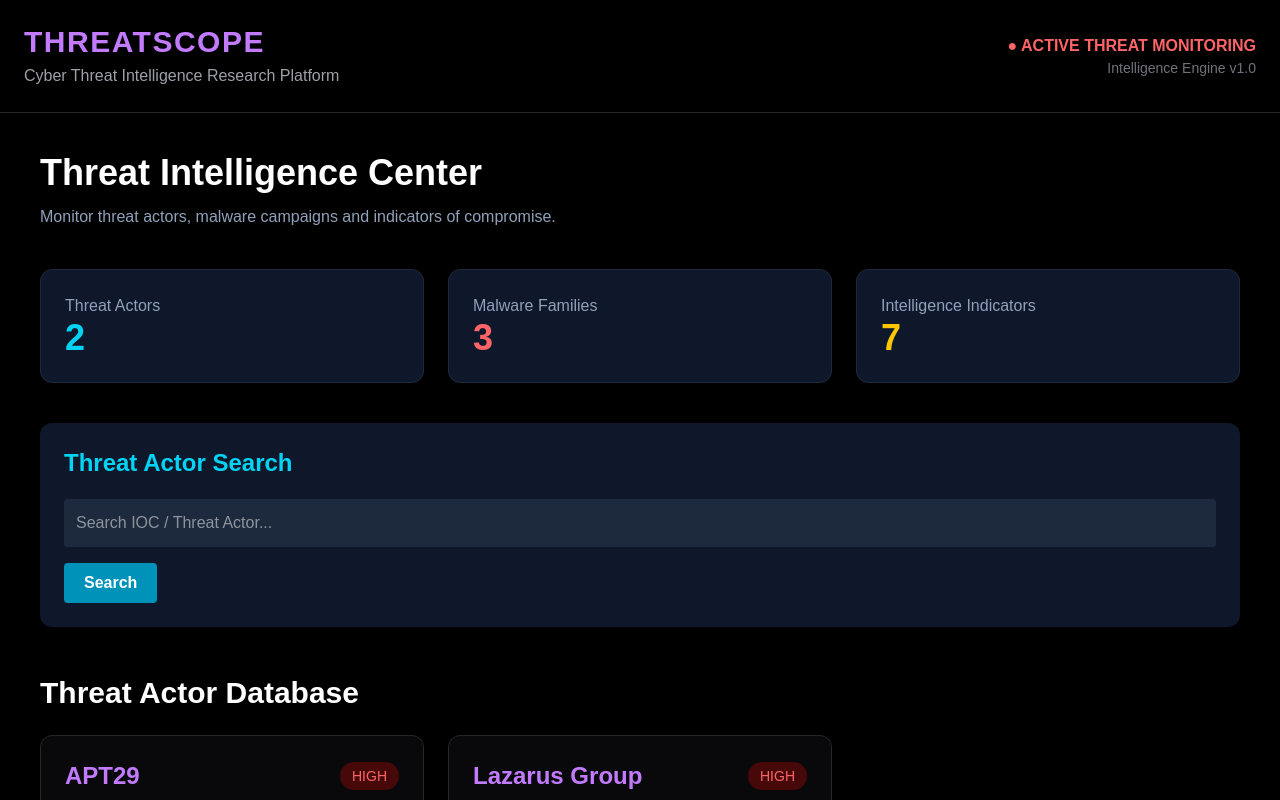
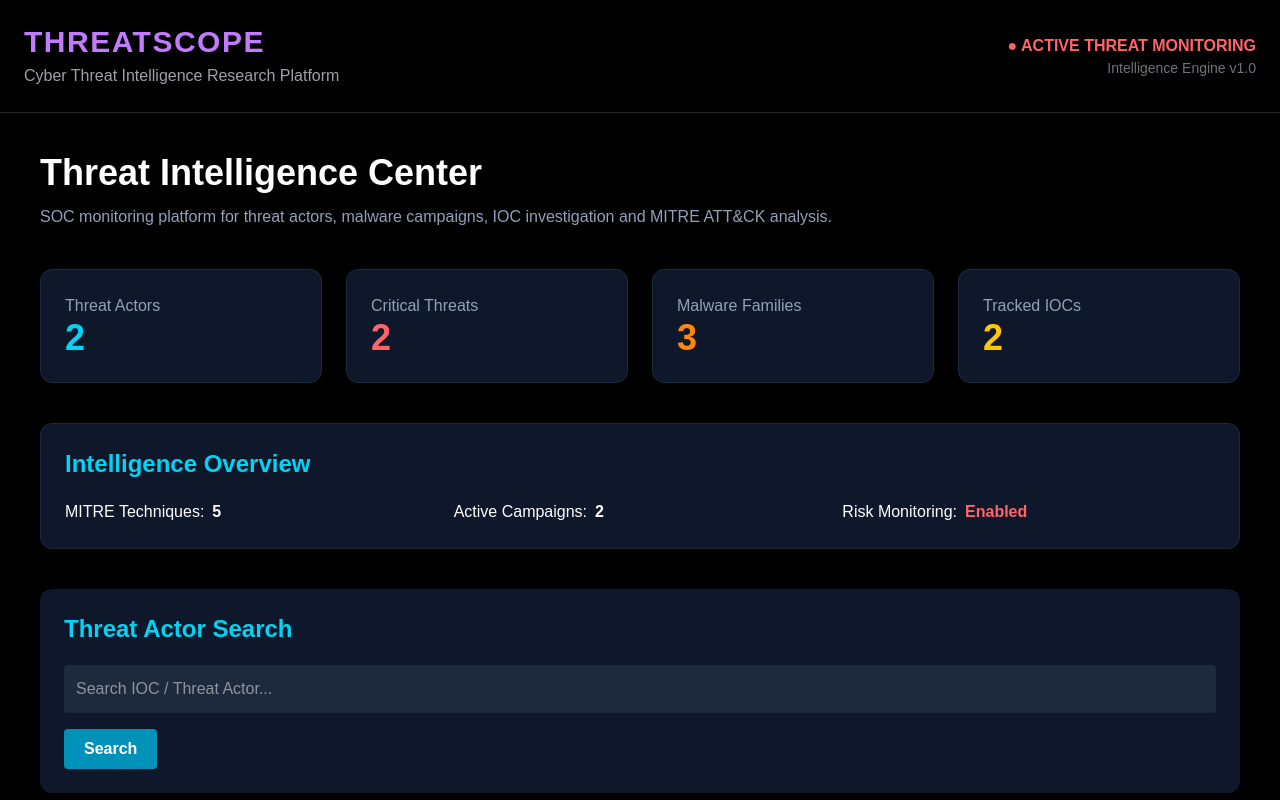
Before and after one commit to Ork92g/ThreatScope, a Next.js app: page / in a window 1280 px wide. Shown: the top 800 px of the page. Built offline with nearby package versions, Linux system fonts and the light colour scheme.

Commit message:
Upgrade SOC dashboard metrics

```diff
--- a/app/page.tsx
+++ b/app/page.tsx
@@ -10,30 +10,33 @@ export default function Home() {
   const actors = Object.values(threatActors);
 
 
-  const totalMalware =
-    actors.reduce(
+  const totalMalware = actors.reduce(
     (sum, actor) => sum + actor.malware.length,
     0
   );
 
 
-  const totalIocs =
-    actors.reduce(
+  const totalIocs = actors.reduce(
     (sum, actor) => sum + actor.iocs.length,
     0
   );
 
 
-  const totalTechniques =
-    actors.reduce(
+  const totalTechniques = actors.reduce(
     (sum, actor) => sum + actor.techniques.length,
     0
   );
 
 
+  const criticalThreats = actors.filter(
+    actor =>
+      actor.risk === "Critical" ||
+      actor.risk === "High"
+  ).length;
+
+
 
   return (
-
 
     <main className="
       min-h-screen
@@ -42,13 +45,10 @@ export default function Home() {
     ">
 
 
-
       <Header />
 
 
-
       <section className="p-10">
-
 
 
         <div className="mb-10">
@@ -58,9 +58,7 @@ export default function Home() {
             text-4xl
             font-bold
           ">
-
             Threat Intelligence Center
-
           </h2>
 
 
@@ -68,9 +66,7 @@ export default function Home() {
             mt-3
             text-slate-400
           ">
-
-            Monitor threat actors, malware campaigns and indicators of compromise.
-
+            SOC monitoring platform for threat actors, malware campaigns, IOC investigation and MITRE ATT&CK analysis.
           </p>
 
 
@@ -78,14 +74,44 @@ export default function Home() {
 
 
 
-
-
         <div className="
           grid
-        md:grid-cols-3
+          md:grid-cols-4
           gap-6
           mb-10
         ">
+
+
+
+          <DashboardCard
+            title="Threat Actors"
+            value={actors.length}
+            color="text-cyan-400"
+          />
+
+
+          <DashboardCard
+            title="Critical Threats"
+            value={criticalThreats}
+            color="text-red-400"
+          />
+
+
+          <DashboardCard
+            title="Malware Families"
+            value={totalMalware}
+            color="text-orange-400"
+          />
+
+
+          <DashboardCard
+            title="Tracked IOCs"
+            value={totalIocs}
+            color="text-yellow-400"
+          />
+
+
+        </div>
 
 
 
@@ -95,104 +121,54 @@ export default function Home() {
           border-slate-800
           rounded-xl
           p-6
+          mb-10
         ">
 
 
-            <p className="text-slate-400">
+          <h2 className="
+            text-2xl
+            font-bold
+            text-cyan-400
+          ">
+            Intelligence Overview
+          </h2>
 
-              Threat Actors
 
+          <div className="mt-5 grid md:grid-cols-3 gap-4">
+
+
+            <p>
+              MITRE Techniques:
+              <b className="ml-2">
+                {totalTechniques}
+              </b>
             </p>
 
 
-            <h3 className="
-            text-4xl
-            font-bold
-            text-cyan-400
-            ">
+            <p>
+              Active Campaigns:
+              <b className="ml-2">
+                {actors.length}
+              </b>
+            </p>
 
-              {actors.length}
 
-            </h3>
+            <p>
+              Risk Monitoring:
+              <b className="ml-2 text-red-400">
+                Enabled
+              </b>
+            </p>
+
+
+          </div>
 
 
         </div>
 
 
 
-
-          <div className="
-          bg-slate-900
-          border
-          border-slate-800
-          rounded-xl
-          p-6
-          ">
-
-
-            <p className="text-slate-400">
-
-              Malware Families
-
-            </p>
-
-
-            <h3 className="
-            text-4xl
-            font-bold
-            text-red-400
-            ">
-
-              {totalMalware}
-
-            </h3>
-
-
-          </div>
-
-
-
-
-          <div className="
-          bg-slate-900
-          border
-          border-slate-800
-          rounded-xl
-          p-6
-          ">
-
-
-            <p className="text-slate-400">
-
-              Intelligence Indicators
-
-            </p>
-
-
-            <h3 className="
-            text-4xl
-            font-bold
-            text-yellow-400
-            ">
-
-              {totalIocs + totalTechniques}
-
-            </h3>
-
-
-          </div>
-
-
-
-        </div>
-
-
-
-
-
         <ThreatSearch />
-
-
 
 
 
@@ -202,12 +178,8 @@ export default function Home() {
           mt-12
           mb-6
         ">
-
           Threat Actor Database
-
         </h2>
-
-
 
 
 
@@ -218,9 +190,7 @@ export default function Home() {
         ">
 
 
-
           {actors.map((actor)=>(
-
 
             <ThreatCard
 
@@ -230,9 +200,7 @@ export default function Home() {
 
             />
 
-
           ))}
-
 
 
         </div>
@@ -242,10 +210,51 @@ export default function Home() {
       </section>
 
 
-
     </main>
-
 
   );
 
 }
+
+
+
+function DashboardCard({
+  title,
+  value,
+  color
+}: {
+  title:string;
+  value:number;
+  color:string;
+}) {
+
+
+  return (
+
+    <div className="
+      bg-slate-900
+      border
+      border-slate-800
+      rounded-xl
+      p-6
+    ">
+
+      <p className="text-slate-400">
+        {title}
+      </p>
+
+
+      <h3 className={`
+        text-4xl
+        font-bold
+        ${color}
+      `}>
+        {value}
+      </h3>
+
+
+    </div>
+
+  );
+
+}
```
Lines whose indentation alone changed are shown as unchanged.
